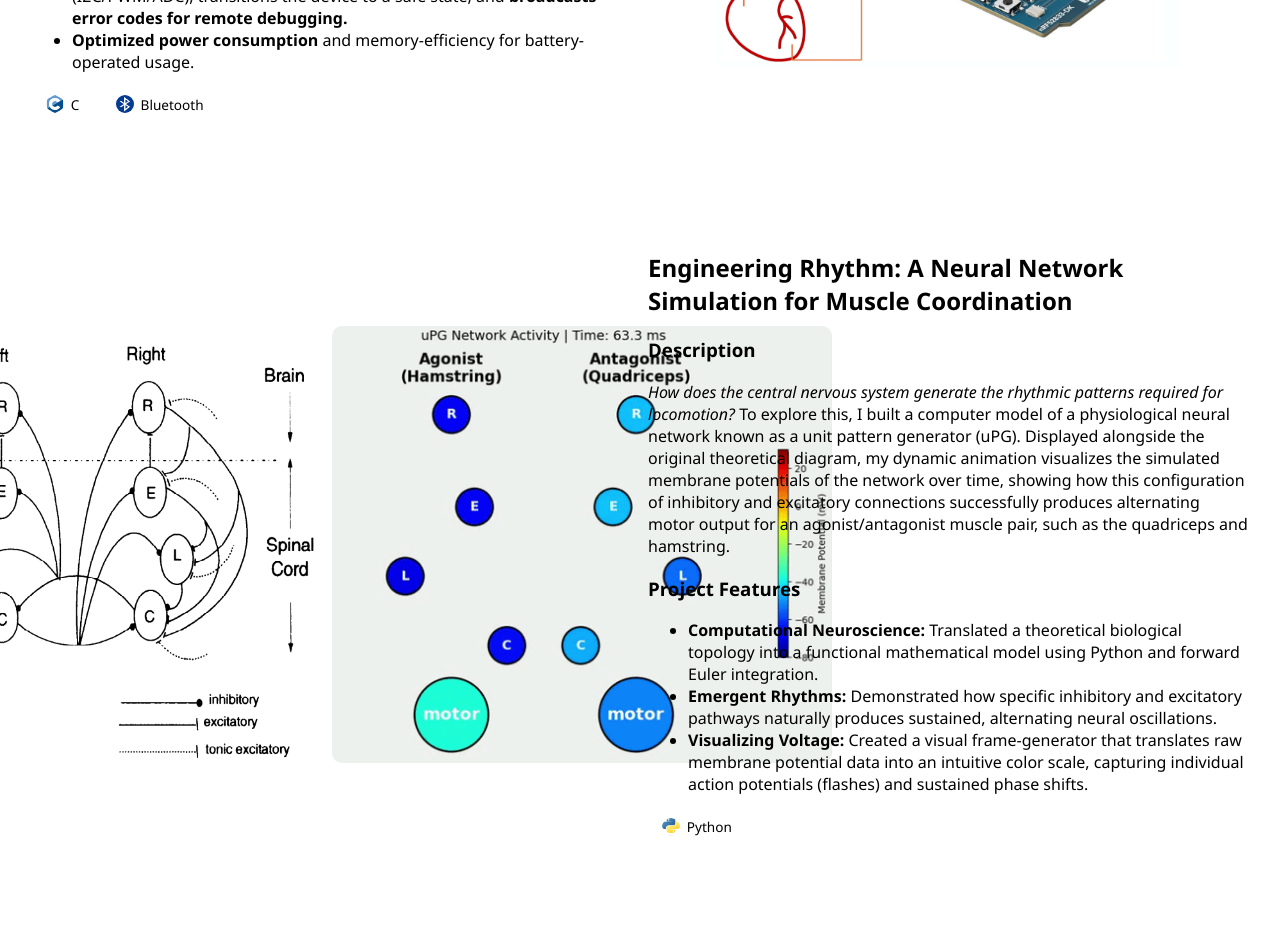
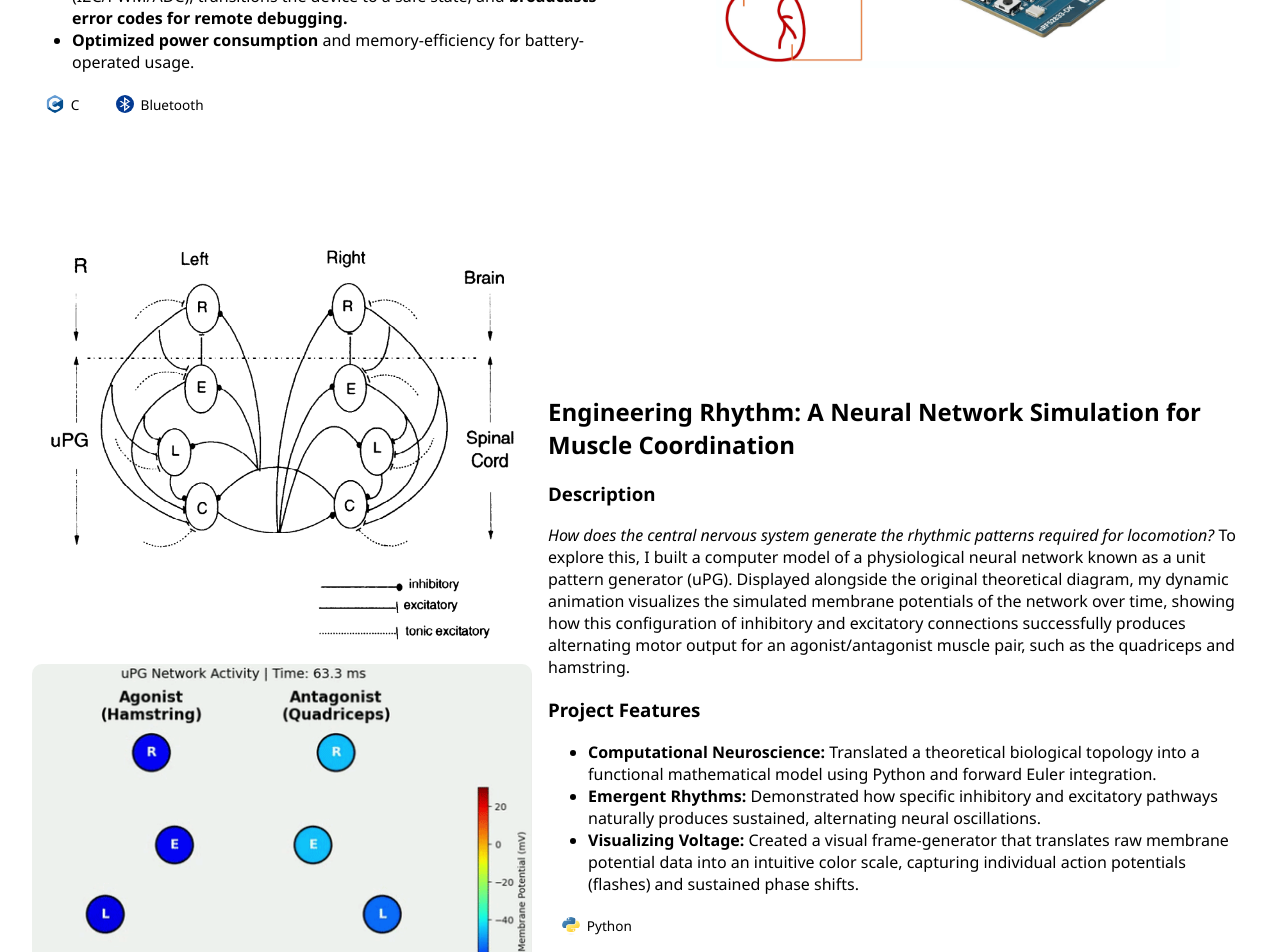
Before and after one commit to sajjy/sajan_patel_duke_bme, a Jekyll site: the page built from index.md, in a window 1280 px wide. Shown: the part 1459-2411 px from the top of the page. Built offline with Jekyll 4.4.1, drawn with Linux system fonts in a browser that asks for light colours.

Commit message:
Stack images vertically

```diff
--- a/_layouts/default.html
+++ b/_layouts/default.html
@@ -135,7 +135,7 @@
           </span>
         </div>
       </div>
-      <div class="project-image">
+      <div class="project-8-image-container">
         <img id="project-8-diagram" src="{{ '/assets/project-images/pattern_generator/diagram.png' | relative_url }}" alt="Diagram">
         <img id="project-8-animation" src="{{ '/assets/project-images/pattern_generator/animation.gif' | relative_url }}" alt="Animation">
       </div>
--- a/assets/style.css
+++ b/assets/style.css
@@ -263,6 +263,13 @@ html {
   border-radius: 5px;
   display: block;
   margin: 0 auto;
+}
+
+.project-8-image-container {
+  display: flex;
+  flex-direction: column; /* Stacks the images vertically */
+  align-items: center;    /* Centers the images horizontally */
+  gap: 20px;              /* Adds some space between the two images */
 }
 
 #project-8-diagram  #project-8-animation {
```
